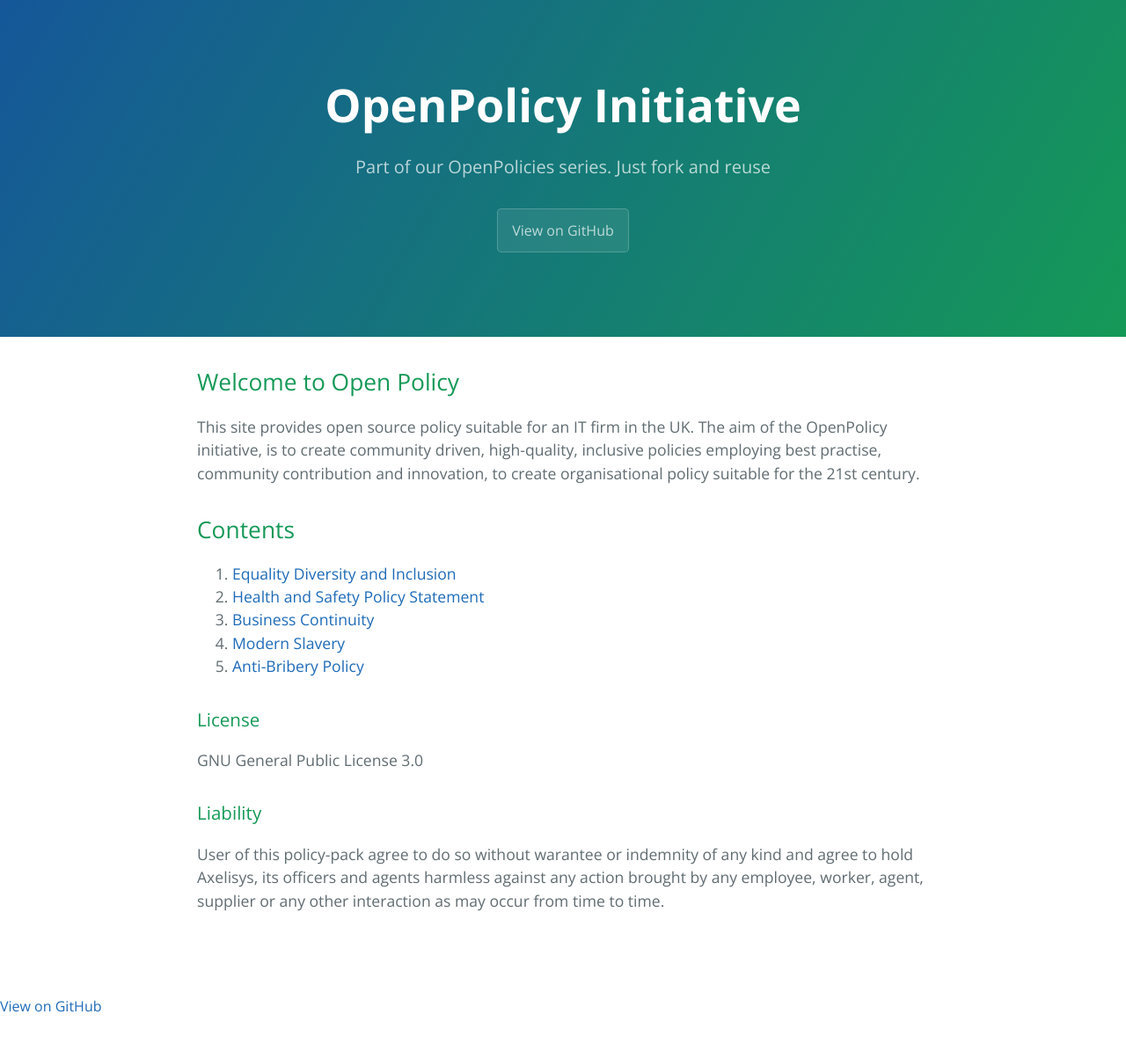
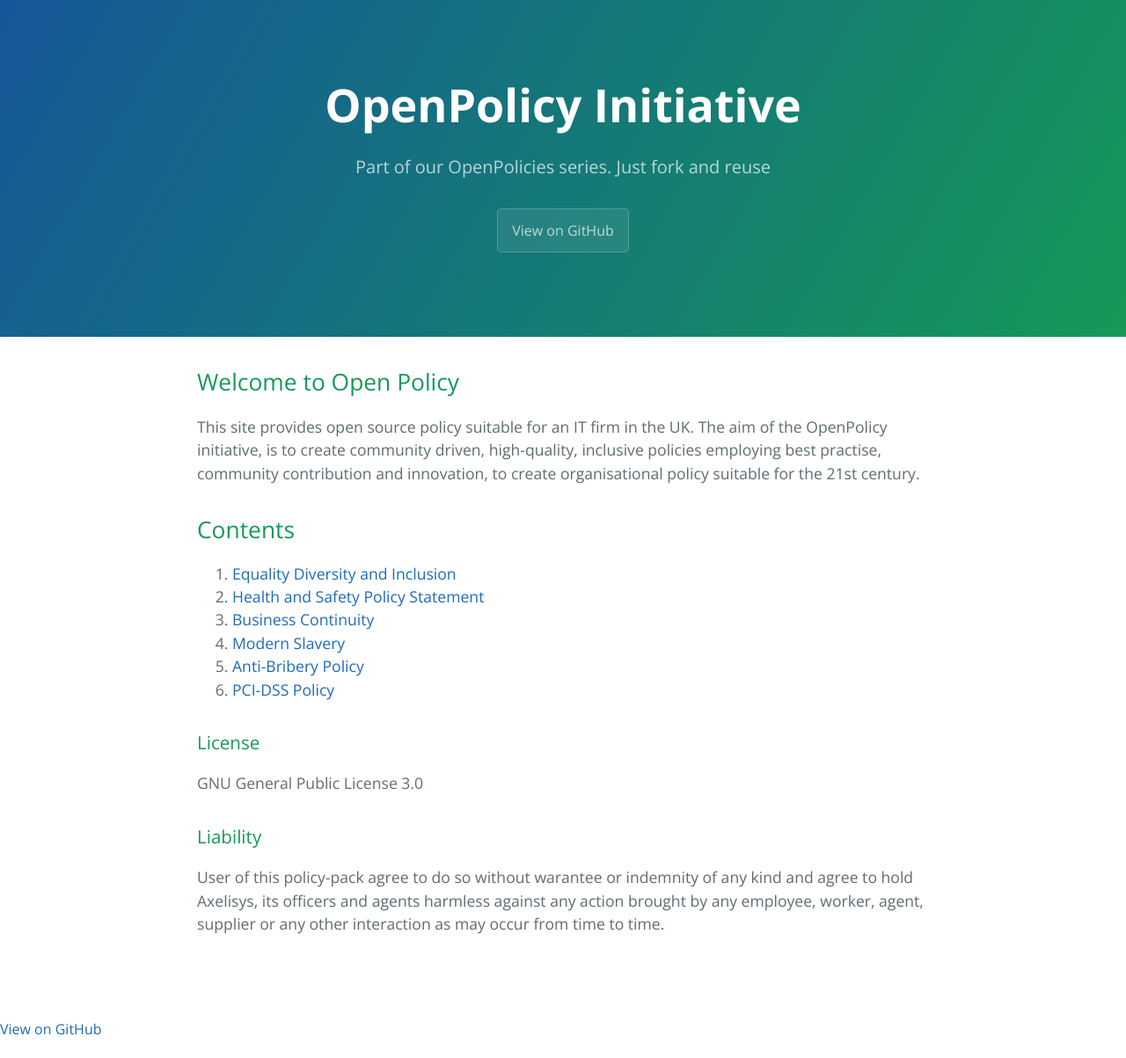
Before and after one commit to Axelisys/policies, a Jekyll site: the page built from index.md, in a window 1280 px wide. Shown: the whole page at 88% size. Built offline with Jekyll 4.4.1, drawn with Linux system fonts in a browser that asks for light colours; before the commit the page ends 1177 px from its top, so only the background shows below that.

Commit message:
Update index.md
Added PCI-DSS policy link

```diff
--- a/index.md
+++ b/index.md
@@ -15,6 +15,8 @@ This site provides open source policy suitable for an IT firm in the UK. The aim
 3. [Business Continuity](business_continuity_policy.md)
 4. [Modern Slavery](business_continuity_policy.md)
 5. [Anti-Bribery Policy](anti-bribery_policy.md)
+6. [PCI-DSS Policy](PCI-DSS_policy.md)
+
 
 ### License
 GNU General Public License 3.0
```
